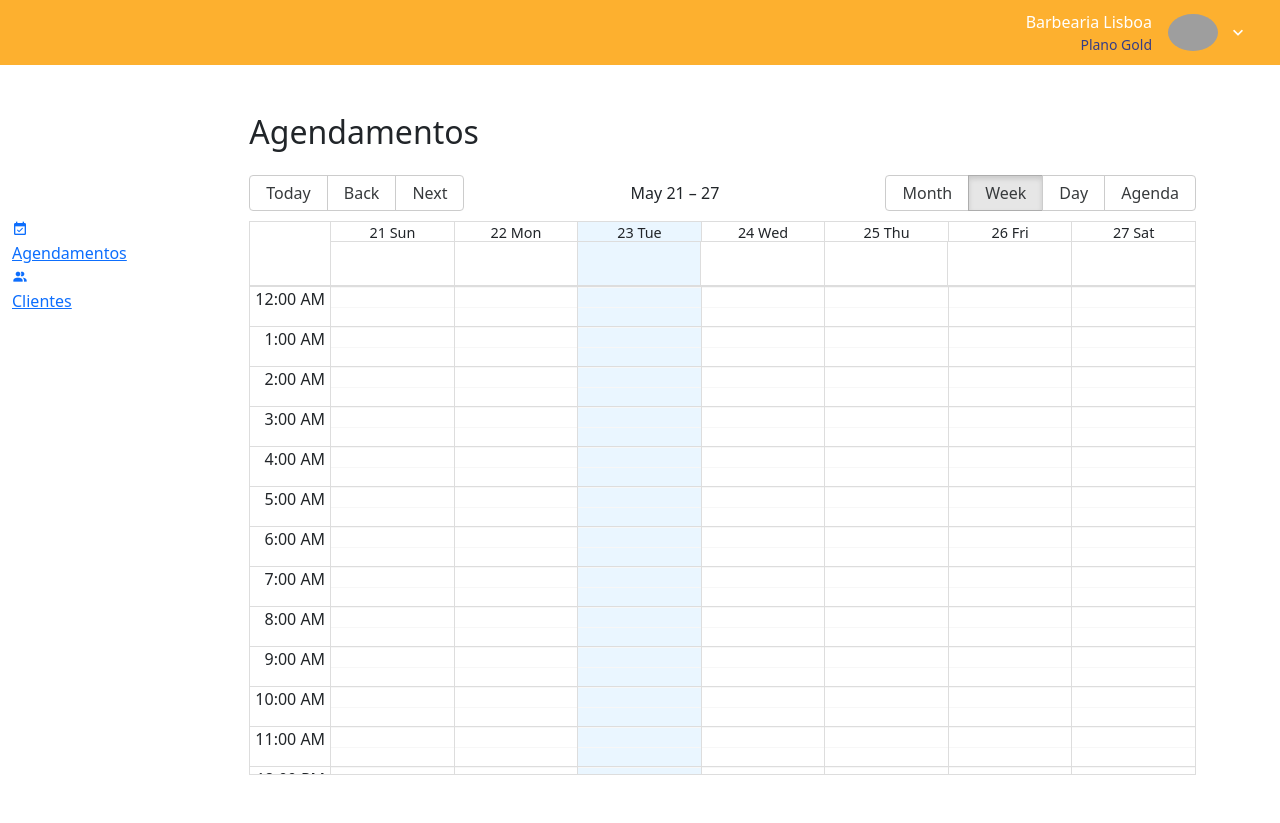
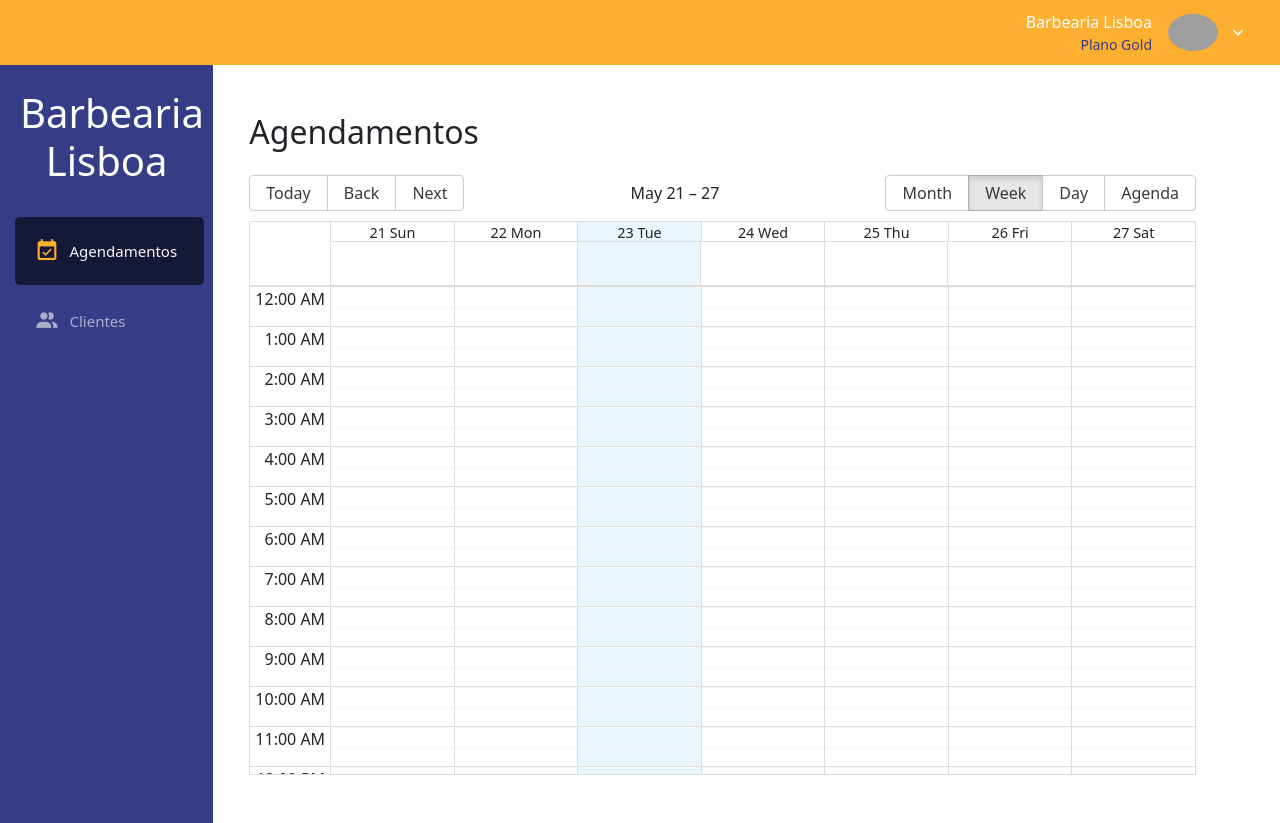
Before and after one commit to lucaadev/Barber-Booking-App, a React (Create React App) app in the folder web/: page / in a window 1280 px wide. Built offline with nearby package versions, Linux system fonts and the light colour scheme; grey boxes are pictures that could not be loaded.

Commit message:
FIX: rename tags

```diff
--- a/web/src/components/Sidebar/index.jsx
+++ b/web/src/components/Sidebar/index.jsx
@@ -4,23 +4,23 @@ const Sidebar = () => {
   const location = useLocation();
 
   return (
-    <sidebar className="col-2 h-100">
+    <aside className="col-2 h-100">
       <h1 className="px-2 py-4 text-center text-white">Barbearia Lisboa</h1>
       <ul className="p-0 m-0">
         <li>
           <Link to="/" className={location.pathname === '/' ? 'active' : ''}>
             <span className="mdi mdi-calendar-check"></span>
-            <text>Agendamentos</text>
+            <span>Agendamentos</span>
           </Link>
         </li>
         <li>
           <Link to="/clientes" className={location.pathname === '/clientes' ? 'active' : ''}>
             <span className="mdi mdi-account-multiple"></span>
-            <text>Clientes</text>
+            <span>Clientes</span>
           </Link>
         </li>
       </ul>
-    </sidebar>
+    </aside>
   );
 };
 
```
